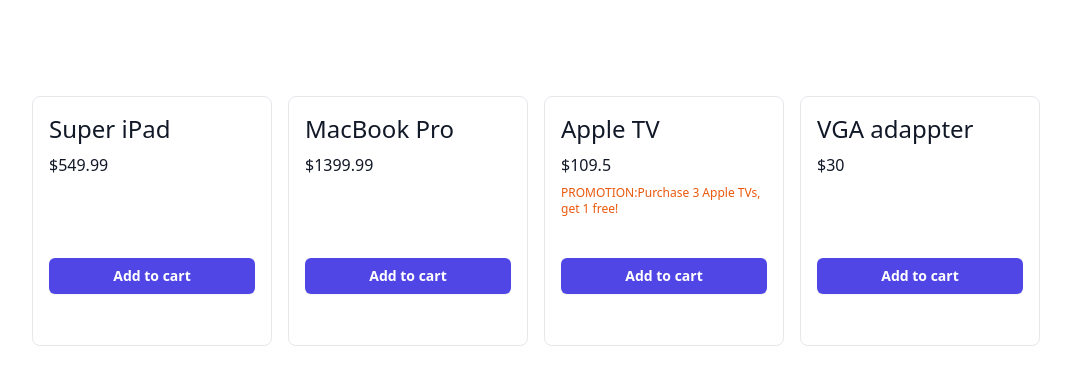
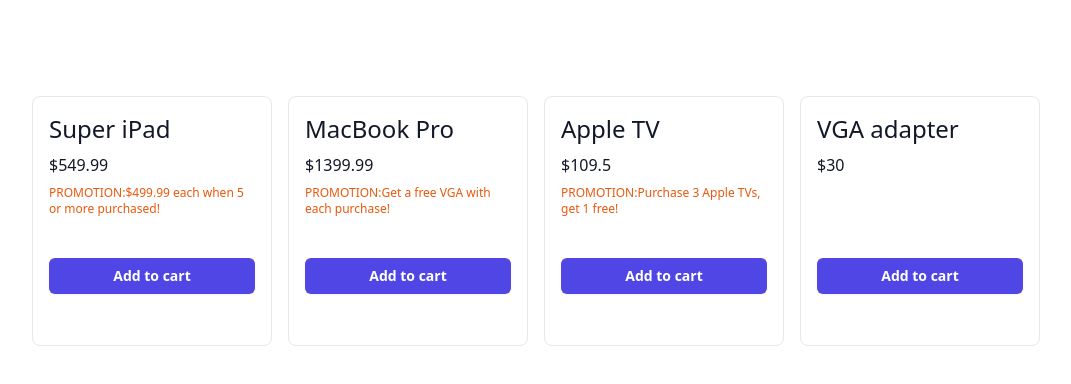
Before and after one commit to TychoCRD/rc-computer-store, a Next.js app: page / in a window 1280 px wide. Shown: the top 384 px of the page, without its empty margins (96-1167 px from the left). Built offline with nearby package versions, Linux system fonts and the light colour scheme.

Commit message:
Add checkout promotion tests and finish adding promotion schema

```diff
--- a/src/app/_products.ts
+++ b/src/app/_products.ts
@@ -22,7 +22,7 @@
   },
   {
     sku: 'vga',
-    name: 'VGA adappter',
+    name: 'VGA adapter',
     price: 30.00,
   },
 ]
@@ -32,6 +32,7 @@
 }
 export interface CartProduct extends Product {
   id: string
+  finalPrice: number | undefined
 }
 export function getProductCardList (checkoutList: Product[]): ProductCardT[] {
   return checkoutList.map(product => {
@@ -47,7 +48,6 @@
 }
 export interface CheckoutProduct extends CartProduct {
   promotionDescription?: string
-  bundle?: CheckoutProduct
 }
 
 type Promotion = {
@@ -64,7 +64,7 @@
     cardDescription: 'Purchase 3 Apple TVs, get 1 free!',
     checkoutDescription: 'With the purchase of 3 Apple TVs, get 1 free!',
     checkQualification (cartList: CheckoutProduct[]): boolean {
-      return cartList.filter(product => product.sku === 'atv').length >= 3
+      return cartList.filter(product => product.sku === 'atv').length > 2
     },
     addPromotion (cartList: CheckoutProduct[]): CheckoutProduct[] {
       if (this.checkQualification(cartList)) {
@@ -76,12 +76,69 @@
           if (product.sku === 'atv' && atvCounter === 3) {
             return {
               ...product,
-              price: 0,
+              finalPrice: 0,
               promotionDescription: this.checkoutDescription
             }
           }
           return product
         })
+      }
+      return cartList
+    }
+  },
+  'ipd': {
+    cardDescription: '$499.99 each when 5 or more purchased!',
+    checkoutDescription: 'All iPads are $499.99 each when 5 or more are purchased',
+    checkQualification (cartList: CheckoutProduct[]): boolean {
+      return cartList.filter(product => product.sku === 'ipd').length > 4
+    },
+    addPromotion (cartList: CheckoutProduct[]): CheckoutProduct[] {
+      if (this.checkQualification(cartList)) {
+        return cartList.map(product => {
+          if (product.sku === 'ipd') {
+            return {
+              ...product,
+              finalPrice: 499.99
+            }
+          }
+          return product
+        })
+      }
+      return cartList
+    }
+  },
+  'mbp': {
+    cardDescription: 'Get a free VGA with each purchase!',
+    checkoutDescription: 'Each purchased MacBook Pro includes a free VGA adapter',
+    checkQualification (cartList: CheckoutProduct[]): boolean {
+      return cartList.filter(product => product.sku === 'mbp').length > 0
+    },
+    addPromotion (cartList: CheckoutProduct[]): CheckoutProduct[] {
+      if (this.checkQualification(cartList)) {
+        const mbpNumber = cartList.filter(product => product.sku === 'mbp').length
+        let freeVgaCount = 0
+        const promotionList = cartList.map(product => {
+          if (product.sku === 'vga' && freeVgaCount < mbpNumber) {
+            freeVgaCount++
+            return {
+              ...product,
+              finalPrice: 0
+            }
+          }
+          return product
+        })
+        if (freeVgaCount < mbpNumber) {
+          const vgaProduct = productList.find(product => product.sku === 'vga') as Product
+          let addVgaCount = mbpNumber - freeVgaCount
+          for (let count = 1; count <= addVgaCount; count++) {
+            promotionList.push({
+              ...vgaProduct,
+              id: String(Date.now()),
+              finalPrice: 0
+            })
+          }
+        }
+        return promotionList
       }
       return cartList
     }
@@ -96,7 +153,3 @@
   })
   return checkoutList
 }
-
-export function sum(a: number, b: number) {
-  return a + b
-}
--- a/src/app/page.tsx
+++ b/src/app/page.tsx
@@ -11,7 +11,8 @@
   function addProductToCart (product: ProductCardT): void {
     const payload = {
       ...product,
-      id: String(Date.now())
+      id: String(Date.now()),
+      finalPrice: undefined
     }
     const newCartList = [...preCartList, payload]
     setPreCartList(newCartList)
```
Also changed, not shown: 1 other file (tests, documents, lock files or other folders).
